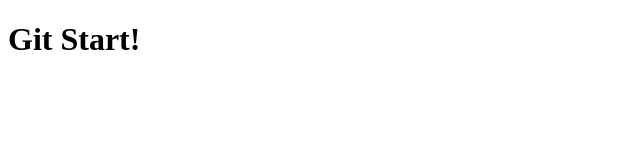
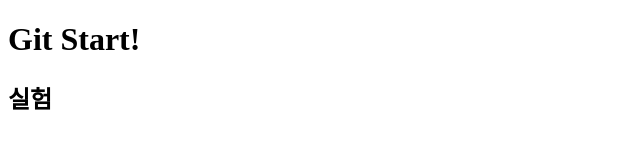
Before and after one commit to shout1233/git_tutorial, a plain HTML site: page index.html in a window 1280 px wide. Shown: the full height of the page, 0-640 px from the left. Drawn offline with Linux system fonts and the light colour scheme.

Commit message:
h2 추가

```diff
--- a/index.html
+++ b/index.html
@@ -7,5 +7,6 @@
   </head>
   <body>
     <h1>Git Start!</h1>
+    <h2>실험</h2>
   </body>
 </html>
```
